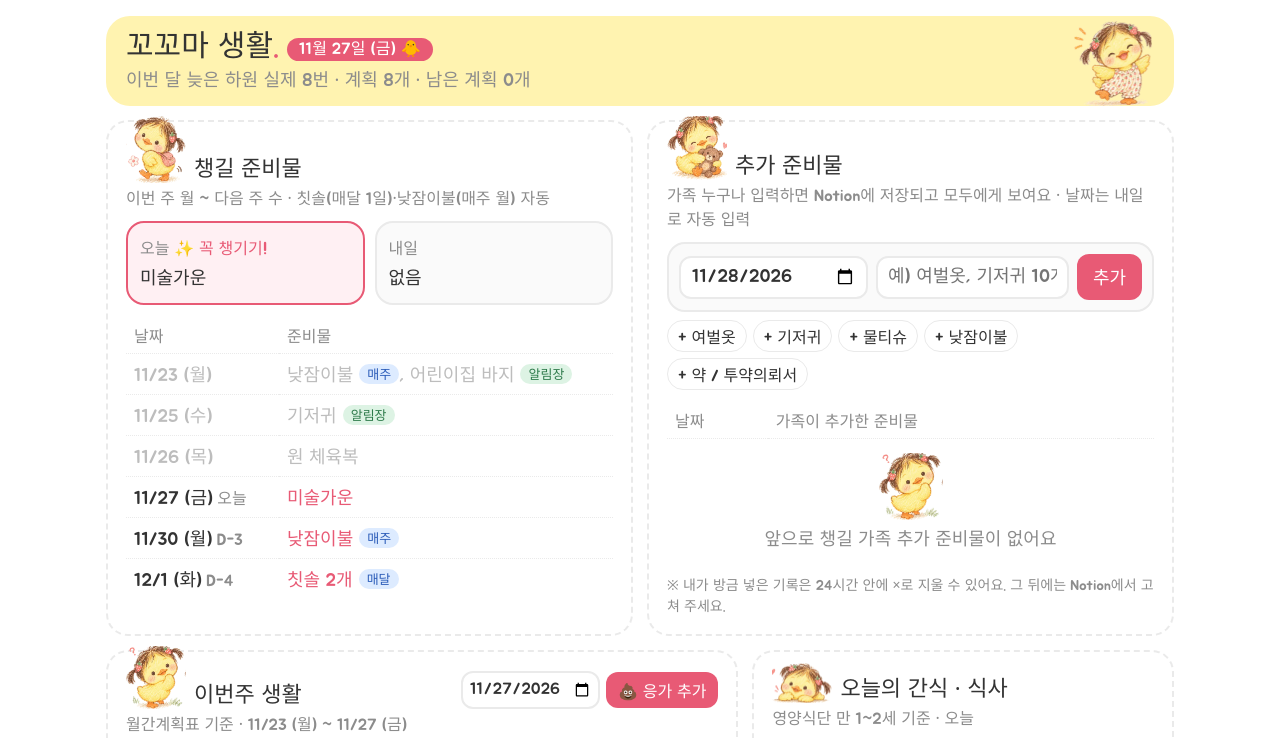
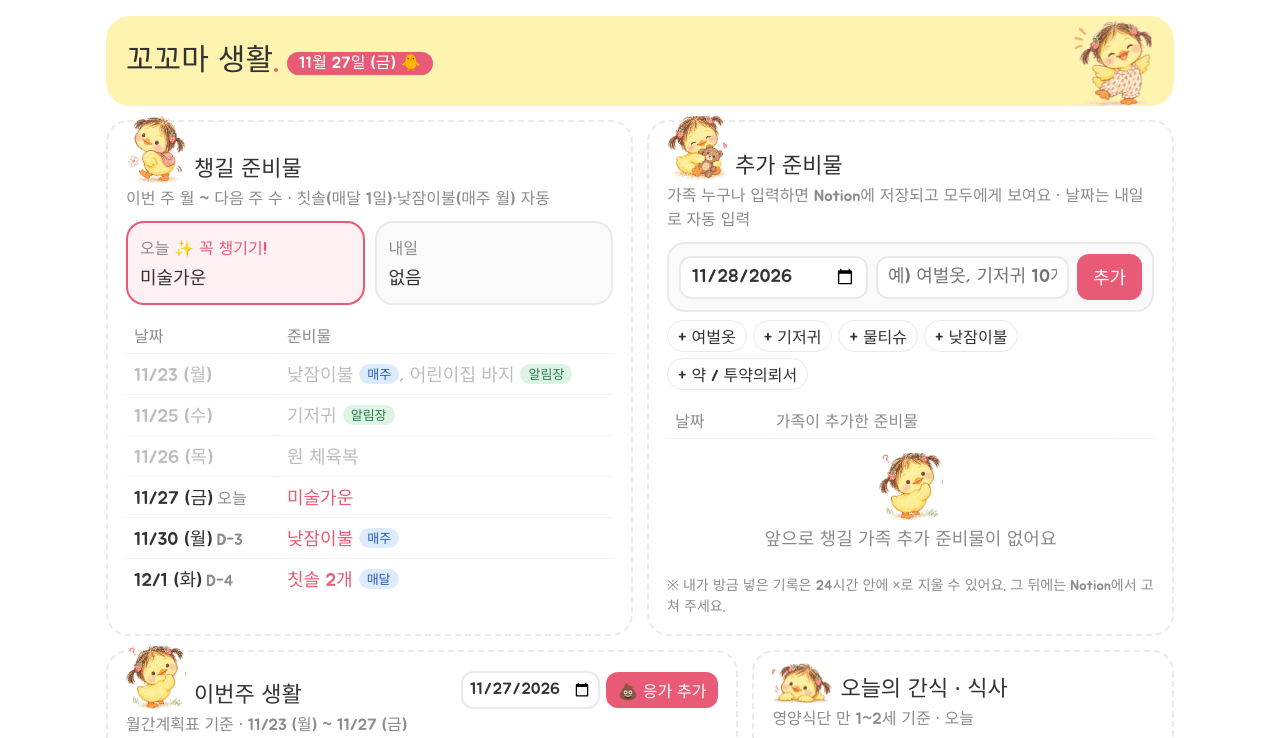
Before and after one commit to ayamy39-cpu/kokoma-life, a plain HTML site: page index.html in a window 1280 px wide. Shown: the top 738 px of the page. Drawn offline with Linux system fonts and the light colour scheme; no server answers.

Commit message:
상단 배너 하원 안내 문구 제거
Co-Authored-By: Claude Opus 5.5 <noreply@anthropic.com>
Claude-Session: https://claude.ai/code/session_01PsMxbcVr8uwnXEYhnDqrdQ

```diff
--- a/index.html
+++ b/index.html
@@ -187,7 +187,7 @@ footer { text-align: center; color: var(--muted); font-size: var(--fs-cap); padd
   <header class="hero">
     <div class="hero-text">
       <h1>꼬꼬마 생활<span class="dot">.</span><span class="today" id="date"></span></h1>
-      <p id="takeaway">불러오는 중…</p>
+      <p id="takeaway" hidden></p>
     </div>
     <img class="ch" src="img/dance.webp" alt="">
   </header>
@@ -381,7 +381,7 @@ footer { text-align: center; color: var(--muted); font-size: var(--fs-cap); padd
   fetch('data.json?v=' + Date.now(), { cache: 'no-store' })
     .then((r) => { if (!r.ok) throw new Error(r.status); return r.json(); })
     .then((d) => { DATA = d; render(); loadLive(); })
-    .catch(() => { $('takeaway').textContent = '데이터를 불러오지 못했어요. 잠시 후 새로고침해 주세요.'; renderSupplies(); });
+    .catch(() => { $('takeaway').textContent = '데이터를 불러오지 못했어요. 잠시 후 새로고침해 주세요.'; $('takeaway').hidden = false; renderSupplies(); });
 
   // 대한민국 공휴일(대체공휴일 포함) 2026~2027
   const HOLIDAYS = new Set([
@@ -571,7 +571,6 @@ footer { text-align: center; color: var(--muted); font-size: var(--fs-cap); padd
     const b = $('badge'); b.hidden = false; b.className = 'badge ' + (ok ? 'blue' : 'red');
     b.textContent = ok ? '8개 이상 · 충분해요!' : `8개 미만 · ${8 - planned}개 부족`;
     const ms = $('mascot'); ms.src = ok ? 'img/cheeks.webp' : 'img/question.webp'; ms.hidden = false;
-    $('takeaway').textContent = `이번 달 늦은 하원 실제 ${actualCur}번 · 계획 ${planned}개 · 남은 계획 ${upcoming}개`;
 
     const hl = $('hawon-list'); hl.replaceChildren();
     const days = [...new Set([...Object.keys(planByDay), ...lateDays.filter((d) => d.slice(0, 7) === ym && d <= today)])].sort();
```
